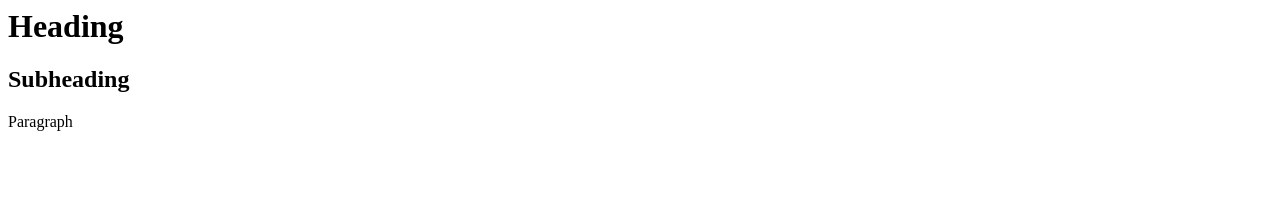
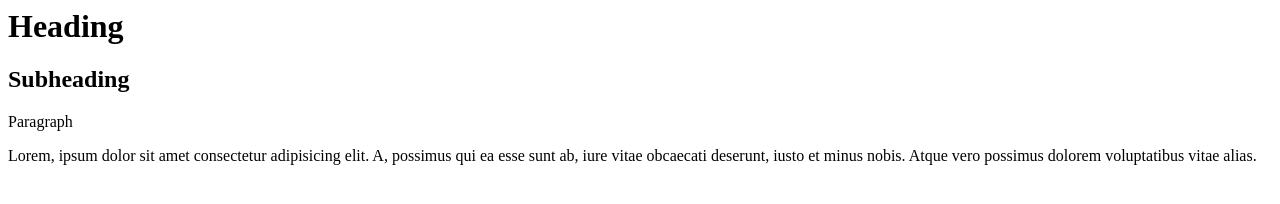
Before and after one commit to Rahulpatra006/Rahulpatra006.github.io, a plain HTML site: page index.html in a window 1280 px wide. Drawn offline with Linux system fonts and the light colour scheme.

Commit message:
Adding a long paragraph

```diff
--- a/index.html
+++ b/index.html
@@ -6,6 +6,7 @@
         <h1>Heading</h1>
         <h2>Subheading</h2>
     <p>Paragraph</p>
+    <p>Lorem, ipsum dolor sit amet consectetur adipisicing elit. A, possimus qui ea esse sunt ab, iure vitae obcaecati deserunt, iusto et minus nobis. Atque vero possimus dolorem voluptatibus vitae alias.</p>
     </body>
 
 </html>
```
